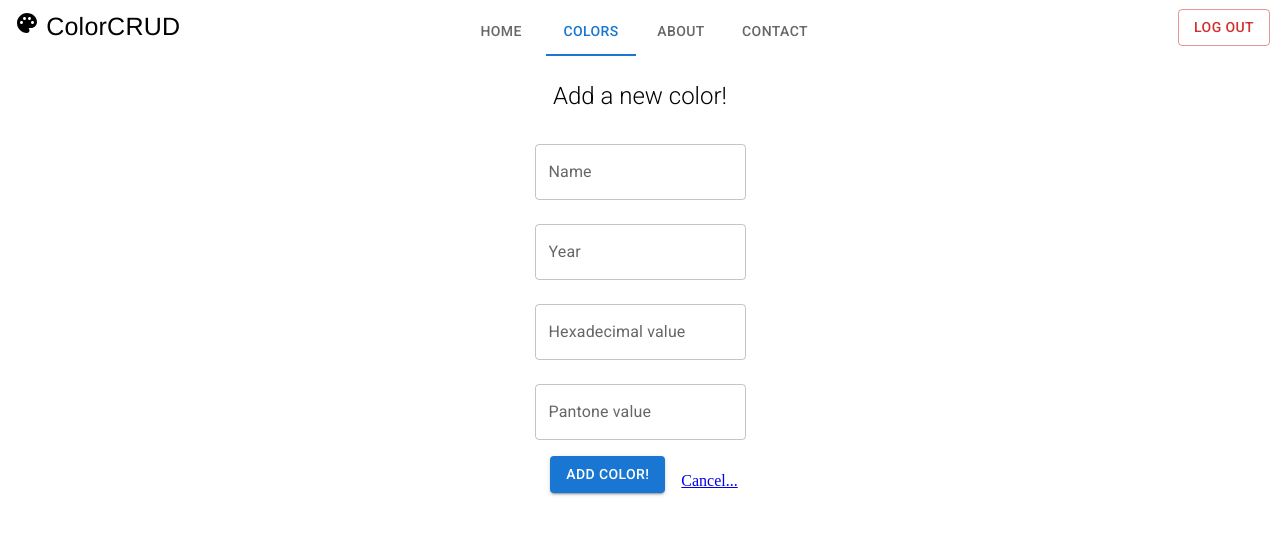
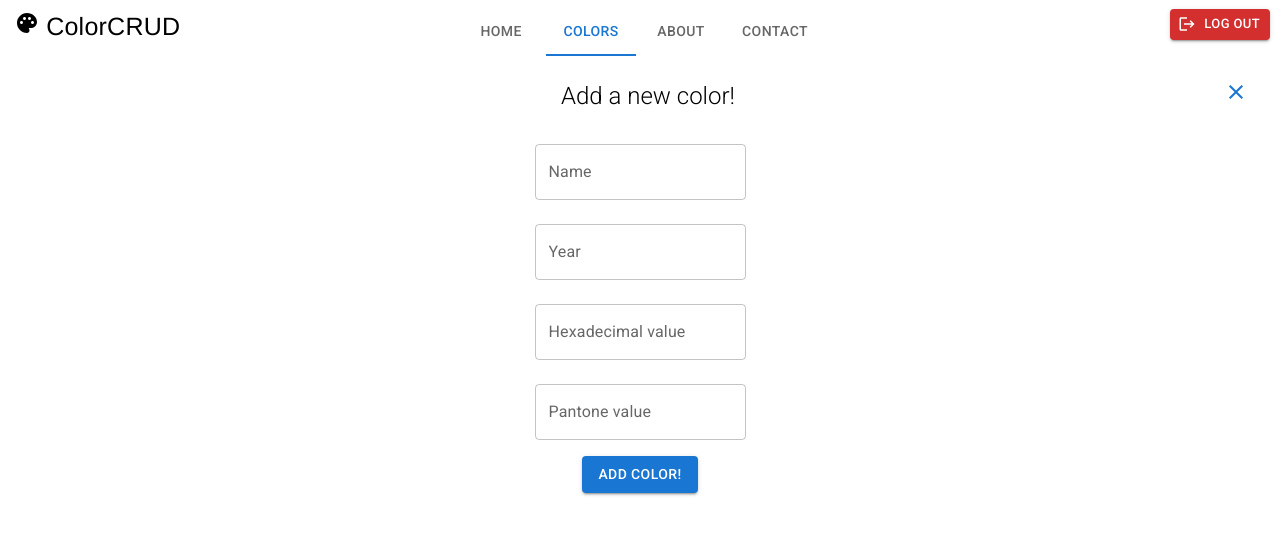
Before and after one commit to raleOk/react-router-app, a React (Create React App) app: page /colors/add in a window 1280 px wide. Shown: the top 534 px of the page. Built offline with nearby package versions, Linux system fonts and the light colour scheme; no server answers.

Commit message:
refactored and improved ui

```diff
--- a/src/components/Navbar/Navbar.js
+++ b/src/components/Navbar/Navbar.js
@@ -4,6 +4,7 @@
 import MyTabs from "./MyTabs";
 import PaletteIcon from "@mui/icons-material/Palette";
 import axiosColors from "../Colors/axiosColors";
+import LogoutIcon from "@mui/icons-material/Logout";
 import { authContext } from "../../auth/useAuth";
 
 const Navbar = () => {
@@ -32,8 +33,10 @@
         <Button
           component={Link}
           to={"/login"}
-          variant="outlined"
+          variant="contained"
+          startIcon={<LogoutIcon />}
           color="error"
+          size="small"
           onClick={logOut}
           sx={{ position: "absolute", right: 10, top: 9 }}
         >
--- a/src/pages/ColorDetails.js
+++ b/src/pages/ColorDetails.js
@@ -6,9 +6,11 @@
   CardActions,
   CardContent,
   CardMedia,
-  Button,
   Box,
+  IconButton,
 } from "@mui/material";
+import CloseIcon from "@mui/icons-material/Close";
+import EditIcon from "@mui/icons-material/Edit";
 
 const ColorDetails = () => {
   const params = useParams();
@@ -24,10 +26,19 @@
     setColorToDisplay(color);
   }, [params.colorId]);
 
-  const backHandler = () => {
+  return (
+    <>
+      <IconButton
+        type="button"
+        variant="outlined"
+        color="primary"
+        onClick={() => {
           navigate("/colors");
-  };
-  return (
+        }}
+        sx={{ float: "right", mt: 2, mr: 2 }}
+      >
+        <CloseIcon />
+      </IconButton>
       <Box
         display="flex"
         justifyContent="center"
@@ -59,12 +70,20 @@
             </Typography>
           </CardContent>
           <CardActions>
-          <Button size="small" onClick={backHandler}>
-            Back
-          </Button>
+            <IconButton
+              sx={{ ml: 16 }}
+              size="small"
+              variant="outlined"
+              onClick={() => {
+                navigate(`/colors/edit/${params.colorId}`);
+              }}
+            >
+              <EditIcon />
+            </IconButton>
           </CardActions>
         </Card>
       </Box>
+    </>
   );
 };
 
--- a/src/pages/ColorsEditForm.js
+++ b/src/pages/ColorsEditForm.js
@@ -1,6 +1,14 @@
 import React, { useState, useEffect } from "react";
-import { useNavigate, useParams, Link } from "react-router-dom";
-import { Box, Container, Typography, TextField, Button } from "@mui/material";
+import { useNavigate, useParams } from "react-router-dom";
+import {
+  Box,
+  Container,
+  Typography,
+  TextField,
+  Button,
+  IconButton,
+} from "@mui/material";
+import CloseIcon from "@mui/icons-material/Close";
 
 const ColorsEditForm = () => {
   const params = useParams();
@@ -33,6 +41,18 @@
   };
 
   return (
+    <>
+      <IconButton
+        type="button"
+        variant="outlined"
+        color="primary"
+        onClick={() => {
+          navigate("/colors");
+        }}
+        sx={{ float: "right", mt: 2, mr: 2 }}
+      >
+        <CloseIcon />
+      </IconButton>
       <Box
         component="form"
         noValidate
@@ -41,7 +61,7 @@
         <Container>
           <Typography
             variant="h5"
-          sx={{ mb: 3, mt: 3, fontWeight: "fontWeightLight" }}
+            sx={{ mb: 3, mt: 3, ml: 2, fontWeight: "fontWeightLight" }}
           >
             What do you want to change?
           </Typography>
@@ -102,8 +122,8 @@
         >
           Edit!
         </Button>
-      <Link to="/colors">Back...</Link>
       </Box>
+    </>
   );
 };
 
--- a/src/pages/ColorsNewForm.js
+++ b/src/pages/ColorsNewForm.js
@@ -1,7 +1,15 @@
 import React, { useState } from "react";
-import { useNavigate, Link } from "react-router-dom";
-import { Box, TextField, Button, Typography, Container } from "@mui/material";
+import { useNavigate } from "react-router-dom";
+import {
+  Box,
+  TextField,
+  Button,
+  Typography,
+  Container,
+  IconButton,
+} from "@mui/material";
 import { nanoid } from "nanoid";
+import CloseIcon from "@mui/icons-material/Close";
 
 const ColorsNewForm = () => {
   const [color, setColor] = useState({});
@@ -98,6 +106,18 @@
   };
 
   return (
+    <>
+      <IconButton
+        type="button"
+        variant="outlined"
+        color="primary"
+        onClick={() => {
+          navigate("/colors");
+        }}
+        sx={{ float: "right", mt: 2, mr: 2 }}
+      >
+        <CloseIcon />
+      </IconButton>
       <Box
         component="form"
         noValidate
@@ -106,7 +126,7 @@
         <Container>
           <Typography
             variant="h5"
-          sx={{ mb: 3, mt: 3, fontWeight: "fontWeightLight" }}
+            sx={{ mb: 3, mt: 3, ml: 2, fontWeight: "fontWeightLight" }}
             color={inputErr ? "red" : "black"}
           >
             {inputErr ? "Fill out all fields please!" : "Add a new color!"}
@@ -162,14 +182,13 @@
         <Button
           type="button"
           variant="contained"
-        sx={{ mb: 2, ml: 1, mr: 2 }}
+          sx={{ mb: 2 }}
           onClick={addColor}
         >
           Add Color!
         </Button>
-
-      <Link to="/colors">Cancel...</Link>
       </Box>
+    </>
   );
 };
 
```
Also changed, not shown: src/components/Colors/ColorsTable.js (+0 -11 lines). Lines whose indentation alone changed are shown as unchanged.
